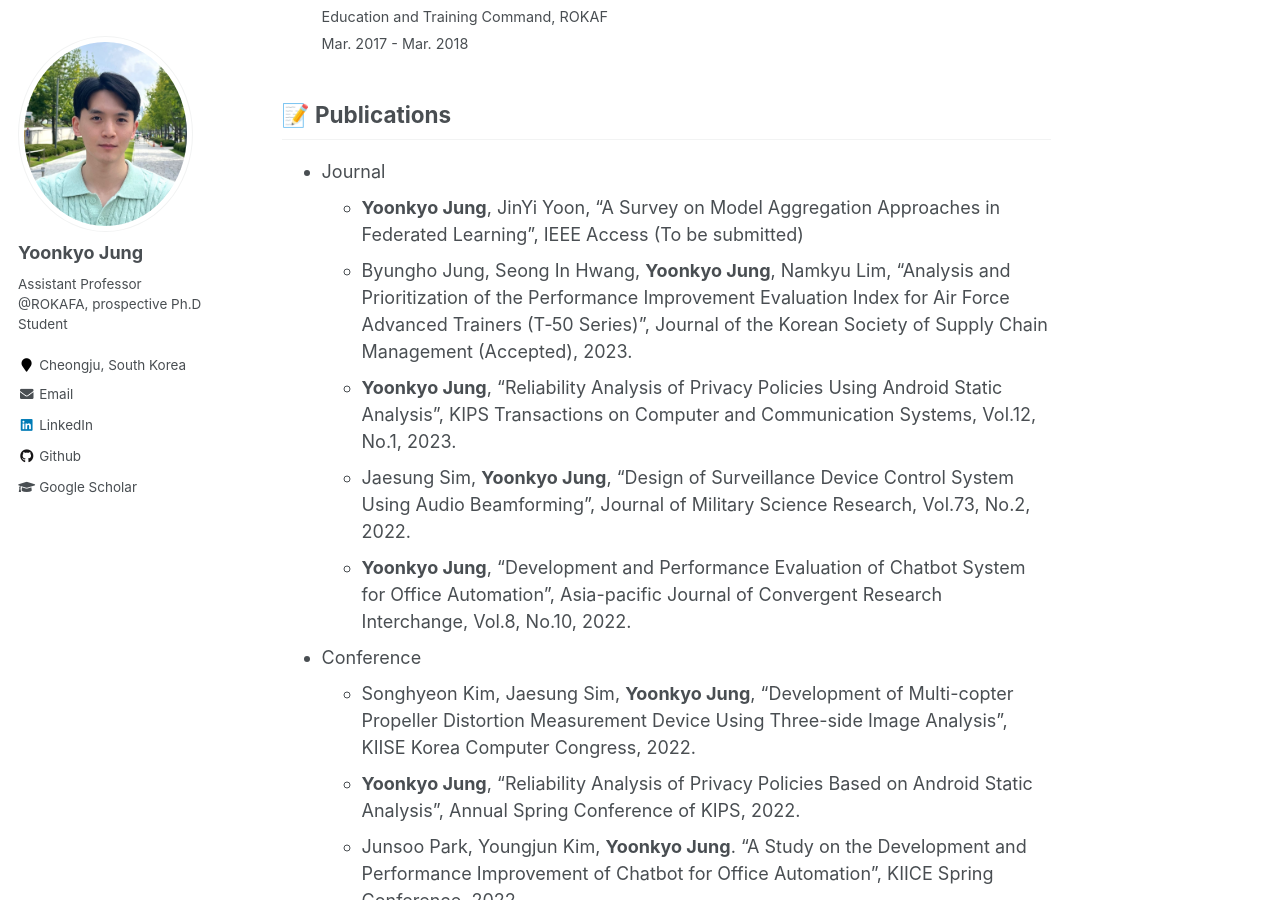
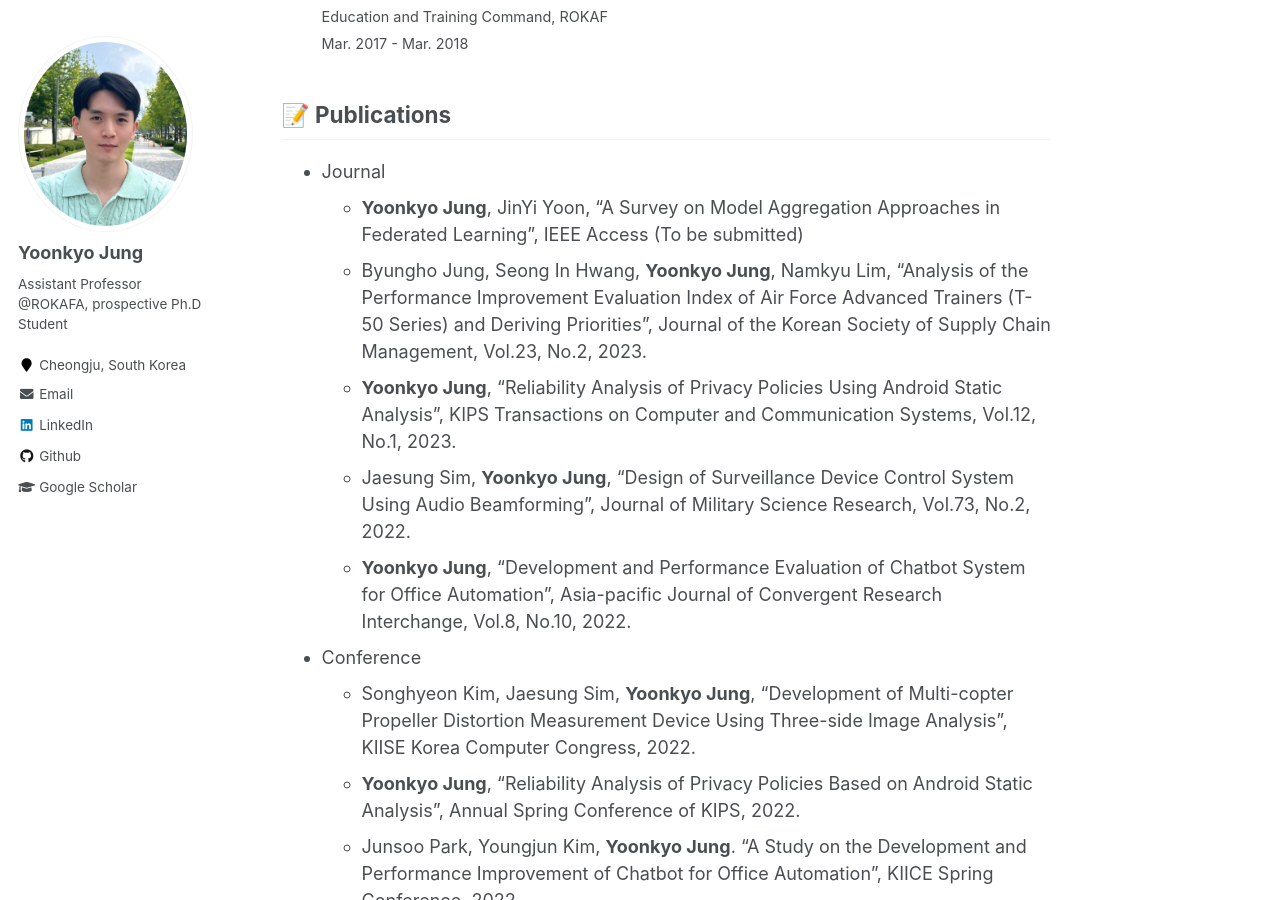
Before and after one commit to Yoonkyo/yoonkyo.github.io, a Jekyll site: the page built from _pages/about.md, in a window 1280 px wide and 900 px high, scrolled down 1653 px. Built offline with Jekyll 4.4.1, drawn with Linux system fonts in a browser that asks for light colours; formulas are drawn with MathJax 3.

Commit message:
update info

```diff
--- a/_pages/about.md
+++ b/_pages/about.md
@@ -83,7 +83,7 @@ Contact: ykjung.rokafa@gmail.com
 ------
 * Journal
   * __Yoonkyo Jung__, JinYi Yoon, "A Survey on Model Aggregation Approaches in Federated Learning", IEEE Access (To be submitted)
-  * Byungho Jung, Seong In Hwang, __Yoonkyo Jung__, Namkyu Lim, "Analysis and Prioritization of the Performance Improvement Evaluation Index for Air Force Advanced Trainers (T‑50 Series)", Journal of the Korean Society of Supply Chain Management (Accepted), 2023.
+  * Byungho Jung, Seong In Hwang, __Yoonkyo Jung__, Namkyu Lim, "Analysis of the Performance Improvement Evaluation Index of Air Force Advanced Trainers (T-50 Series) and Deriving Priorities", Journal of the Korean Society of Supply Chain Management, Vol.23, No.2, 2023.
   * __Yoonkyo Jung__, "Reliability Analysis of Privacy Policies Using Android Static Analysis", KIPS Transactions on Computer and Communication Systems, Vol.12, No.1, 2023.
   * Jaesung Sim, __Yoonkyo Jung__, "Design of Surveillance Device Control System Using Audio Beamforming", Journal of Military Science Research, Vol.73, No.2, 2022.
   * __Yoonkyo Jung__, "Development and Performance Evaluation of Chatbot System for Office Automation", Asia-pacific Journal of Convergent Research Interchange, Vol.8, No.10, 2022.
```
Also changed, not shown: 1 other file.
